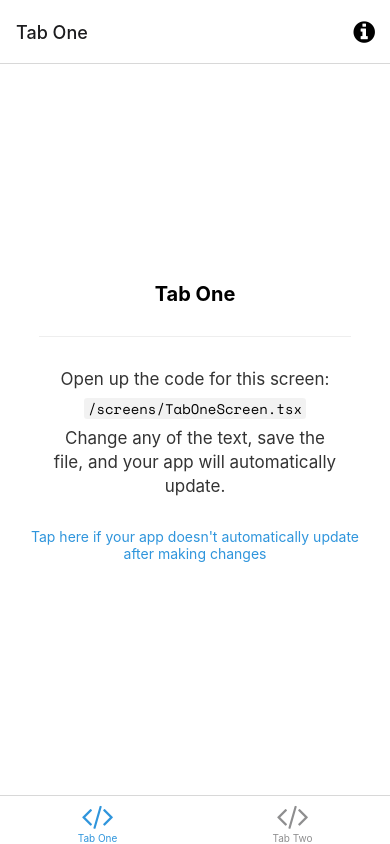
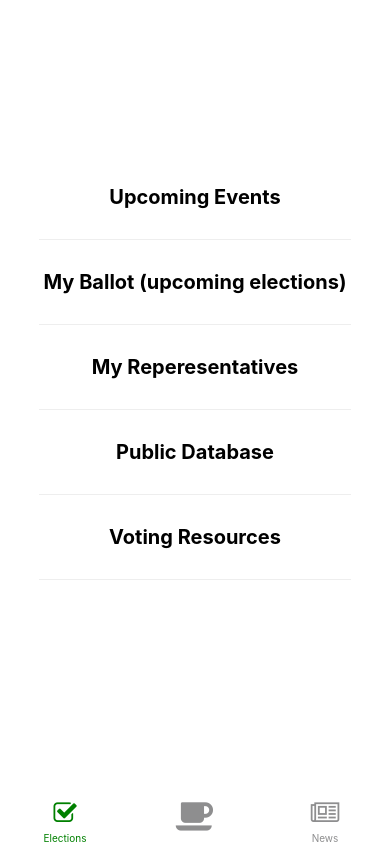
Before and after one commit to rjm13/electable-dev, a React Native app: screen /Elections in a window 390 px wide. Built offline with nearby package versions, Linux system fonts and the light colour scheme; what expo-linking would draw is missing.

Commit message:
initial commit

```diff
--- a/constants/Colors.ts
+++ b/constants/Colors.ts
@@ -1,5 +1,5 @@
-const tintColorLight = '#2f95dc';
-const tintColorDark = '#fff';
+const tintColorLight = 'green';
+const tintColorDark = 'lime';
 
 export default {
   light: {
--- a/navigation/index.tsx
+++ b/navigation/index.tsx
@@ -14,8 +14,9 @@ import Colors from '../constants/Colors';
 import useColorScheme from '../hooks/useColorScheme';
 import ModalScreen from '../screens/ModalScreen';
 import NotFoundScreen from '../screens/NotFoundScreen';
-import TabOneScreen from '../screens/TabOneScreen';
-import TabTwoScreen from '../screens/TabTwoScreen';
+import ElectionScreen from '../screens/ElectionScreen';
+import VideoFeed from '../screens/VideoFeedScreen';
+import NewsFeed from '../screens/NewsFeedScreen';
 import { RootStackParamList, RootTabParamList, RootTabScreenProps } from '../types';
 import LinkingConfiguration from './LinkingConfiguration';
 
@@ -58,50 +59,43 @@ function BottomTabNavigator() {
 
   return (
     <BottomTab.Navigator
-      initialRouteName="TabOne"
+      initialRouteName="Elections"
       screenOptions={{
         tabBarActiveTintColor: Colors[colorScheme].tint,
+        headerShown: false,
+        tabBarStyle: {
+          elevation: 0,   // for Android
+          shadowOffset: {
+              width: 0, height: 0 // for iOS
+          },
+          borderTopWidth: 0
+      }
       }}>
       <BottomTab.Screen
-        name="TabOne"
-        component={TabOneScreen}
-        options={({ navigation }: RootTabScreenProps<'TabOne'>) => ({
-          title: 'Tab One',
-          tabBarIcon: ({ color }) => <TabBarIcon name="code" color={color} />,
-          headerRight: () => (
-            <Pressable
-              onPress={() => navigation.navigate('Modal')}
-              style={({ pressed }) => ({
-                opacity: pressed ? 0.5 : 1,
-              })}>
-              <FontAwesome
-                name="info-circle"
-                size={25}
-                color={Colors[colorScheme].text}
-                style={{ marginRight: 15 }}
-              />
-            </Pressable>
-          ),
+        name="Elections"
+        component={ElectionScreen}
+        options={({ navigation }: RootTabScreenProps<'Elections'>) => ({
+          title: 'Elections',
+          tabBarIcon: ({ color }) => <FontAwesome name="check-square-o" color={color} size={25} />,
+
         })}
       />
       <BottomTab.Screen
-        name="TabTwo"
-        component={TabTwoScreen}
+        name="VideoFeed"
+        component={VideoFeed}
         options={{
-          title: 'Tab Two',
-          tabBarIcon: ({ color }) => <TabBarIcon name="code" color={color} />,
+          title: '',
+          tabBarIcon: ({ color }) => <FontAwesome style={{marginTop: -10}} name="coffee" color={color} size={36}/>,
+        }}
+      />
+      <BottomTab.Screen
+        name="NewsFeed"
+        component={NewsFeed}
+        options={{
+          title: 'News',
+          tabBarIcon: ({ color }) => <FontAwesome name="newspaper-o" color={color} size={25}/>,
         }}
       />
     </BottomTab.Navigator>
   );
 }
-
-/**
- * You can explore the built-in icon families and icons on the web at https://icons.expo.fyi/
- */
-function TabBarIcon(props: {
-  name: React.ComponentProps<typeof FontAwesome>['name'];
-  color: string;
-}) {
-  return <FontAwesome size={30} style={{ marginBottom: -3 }} {...props} />;
-}
--- /dev/null
+++ b/screens/ElectionScreen.tsx
@@ -0,0 +1,40 @@
+import { StyleSheet } from 'react-native';
+
+import EditScreenInfo from '../components/EditScreenInfo';
+import { Text, View } from '../components/Themed';
+import { RootTabScreenProps } from '../types';
+
+export default function TabOneScreen({ navigation }: RootTabScreenProps<'Elections'>) {
+  return (
+    <View style={styles.container}>
+      <Text style={styles.title}>Upcoming Events</Text>
+      <View style={styles.separator} lightColor="#eee" darkColor="rgba(255,255,255,0.1)" />
+      <Text style={styles.title}>My Ballot (upcoming elections)</Text>
+      <View style={styles.separator} lightColor="#eee" darkColor="rgba(255,255,255,0.1)" />
+      <Text style={styles.title}>My Reperesentatives</Text>
+      <View style={styles.separator} lightColor="#eee" darkColor="rgba(255,255,255,0.1)" />
+      <Text style={styles.title}>Public Database</Text>
+      <View style={styles.separator} lightColor="#eee" darkColor="rgba(255,255,255,0.1)" />
+      <Text style={styles.title}>Voting Resources</Text>
+      <View style={styles.separator} lightColor="#eee" darkColor="rgba(255,255,255,0.1)" />
+
+    </View>
+  );
+}
+
+const styles = StyleSheet.create({
+  container: {
+    flex: 1,
+    alignItems: 'center',
+    justifyContent: 'center',
+  },
+  title: {
+    fontSize: 20,
+    fontWeight: 'bold',
+  },
+  separator: {
+    marginVertical: 30,
+    height: 1,
+    width: '80%',
+  },
+});
--- a/screens/TabOneScreen.tsx
+++ b/screens/NewsFeedScreen.tsx
@@ -2,14 +2,13 @@ import { StyleSheet } from 'react-native';
 
 import EditScreenInfo from '../components/EditScreenInfo';
 import { Text, View } from '../components/Themed';
-import { RootTabScreenProps } from '../types';
 
-export default function TabOneScreen({ navigation }: RootTabScreenProps<'TabOne'>) {
+export default function TabTwoScreen() {
   return (
     <View style={styles.container}>
-      <Text style={styles.title}>Tab One</Text>
+      <Text style={styles.title}>Tab Two</Text>
       <View style={styles.separator} lightColor="#eee" darkColor="rgba(255,255,255,0.1)" />
-      <EditScreenInfo path="/screens/TabOneScreen.tsx" />
+      <EditScreenInfo path="/screens/TabTwoScreen.tsx" />
     </View>
   );
 }
--- /dev/null
+++ b/screens/VideoFeedScreen.tsx
@@ -0,0 +1,31 @@
+import { StyleSheet } from 'react-native';
+
+import EditScreenInfo from '../components/EditScreenInfo';
+import { Text, View } from '../components/Themed';
+
+export default function TabTwoScreen() {
+  return (
+    <View style={styles.container}>
+      <Text style={styles.title}>Tab Two</Text>
+      <View style={styles.separator} lightColor="#eee" darkColor="rgba(255,255,255,0.1)" />
+      <EditScreenInfo path="/screens/TabTwoScreen.tsx" />
+    </View>
+  );
+}
+
+const styles = StyleSheet.create({
+  container: {
+    flex: 1,
+    alignItems: 'center',
+    justifyContent: 'center',
+  },
+  title: {
+    fontSize: 20,
+    fontWeight: 'bold',
+  },
+  separator: {
+    marginVertical: 30,
+    height: 1,
+    width: '80%',
+  },
+});
--- a/types.tsx
+++ b/types.tsx
@@ -25,8 +25,9 @@ export type RootStackScreenProps<Screen extends keyof RootStackParamList> = Nati
 >;
 
 export type RootTabParamList = {
-  TabOne: undefined;
-  TabTwo: undefined;
+  Elections: undefined;
+  VideoFeed: undefined;
+  NewsFeed: undefined;
 };
 
 export type RootTabScreenProps<Screen extends keyof RootTabParamList> = CompositeScreenProps<
```
Also changed, not shown: screens/TabTwoScreen copy.tsx (added, +31 -0 lines).
